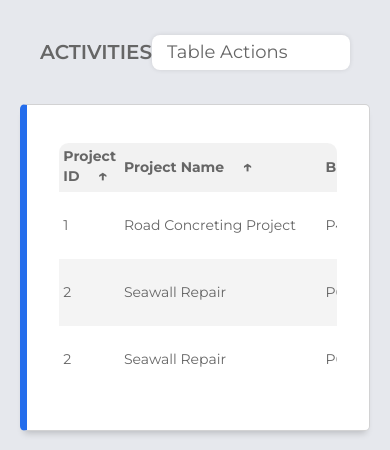
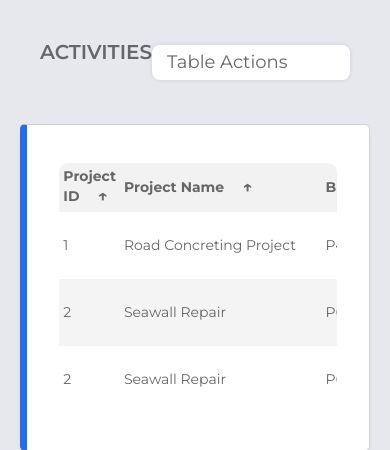
Before and after one commit to hanz-archer/KwentasKlaras, a Django app: page /activities/ in a window 390 px wide. Shown: the part 56-506 px from the top of the page. Run offline with Django 5.2, Linux system fonts and the light colour scheme; a user stored in the database is signed in; some libraries are stand-ins or nearby versions.

```diff
--- a/KwentasApp/static/KwentasApp/css/base.css
+++ b/KwentasApp/static/KwentasApp/css/base.css
@@ -833,3 +833,10 @@ thead th.active,tbody td.active {
   font-size: 18px;
   color: #333;
 }
+
+
+@media only screen and (max-width: 768px) {
+  .main-title {
+    margin-bottom: 20px; /* Add space between "ACTIVITIES" and select menu button */
+  }
+}
```
Also changed, not shown: db.sqlite3.
